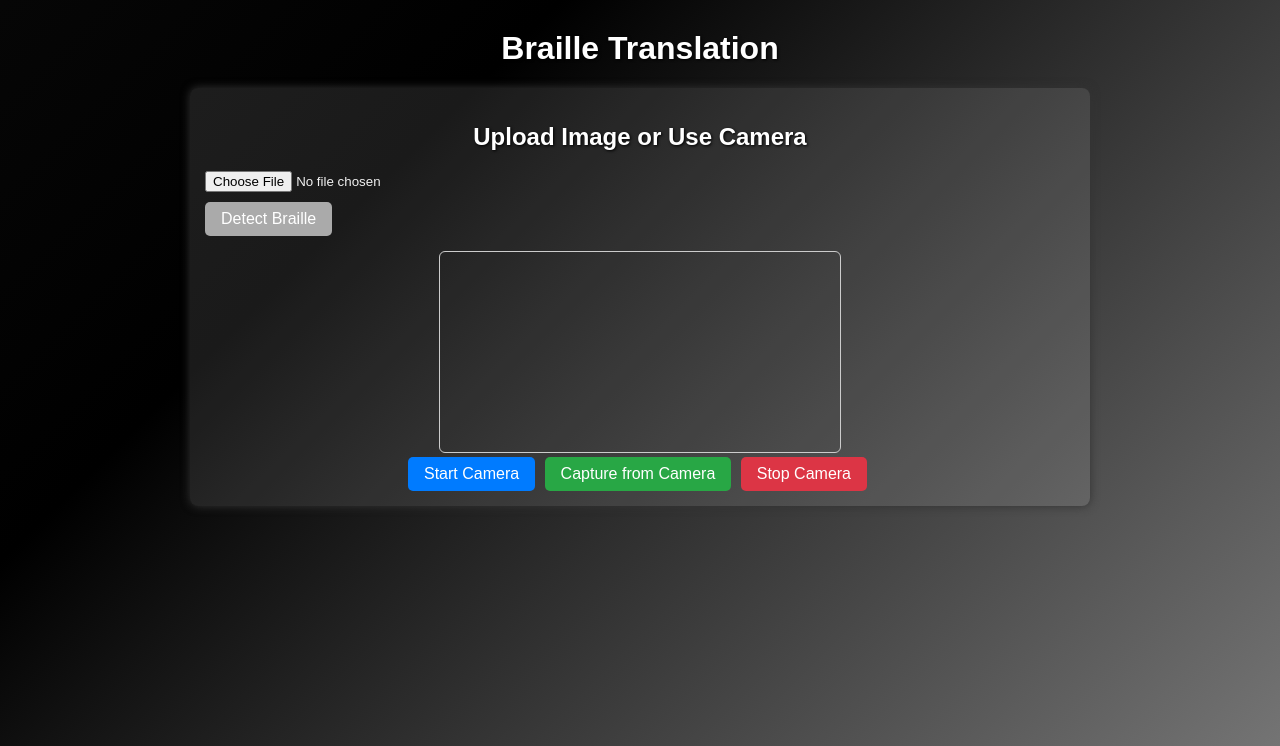
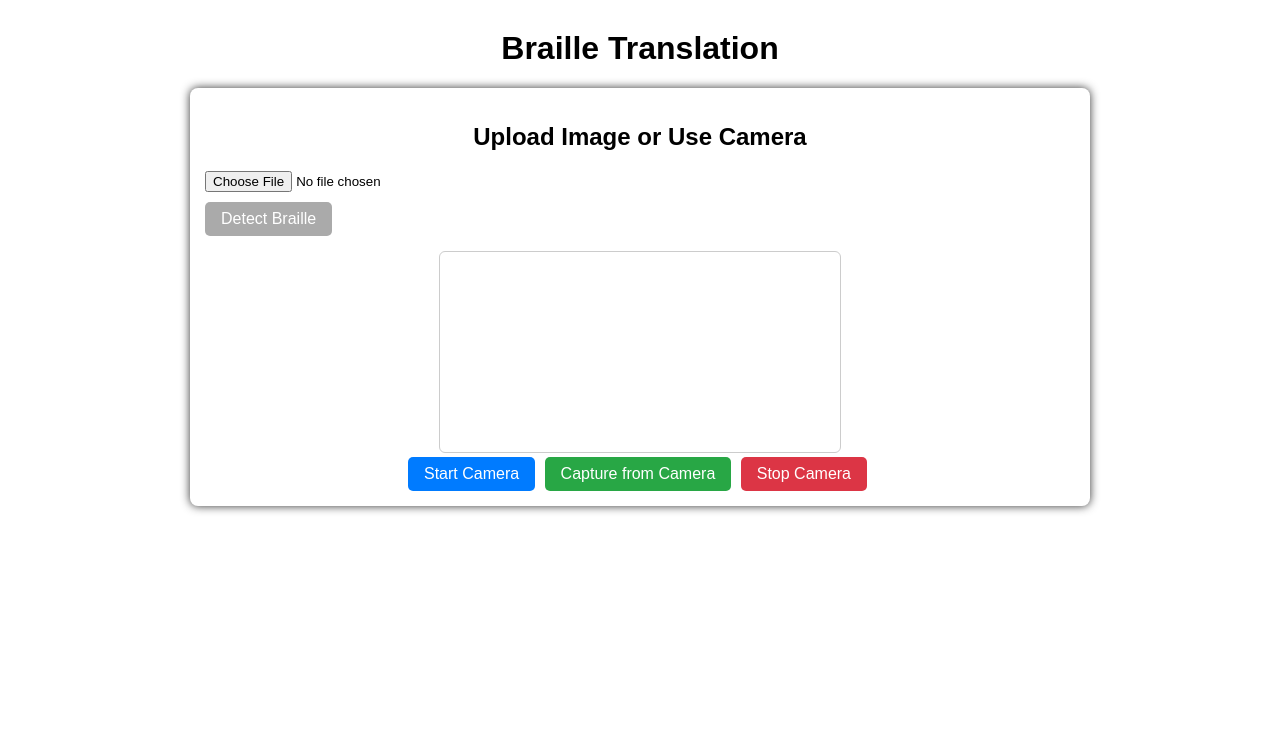
Before and after one commit to Prakash0062/Braille_Dots_Detection, a Flask app: page / in a window 1280 px wide. Shown: the top 746 px of the page. Run offline with Flask 3, Linux system fonts and the light colour scheme.

Commit message:
Update index.html

```diff
--- a/templates/index.html
+++ b/templates/index.html
@@ -10,10 +10,8 @@
       max-width: 900px;
       margin: 30px auto;
       padding: 0 20px;
-      background: linear-gradient(-45deg, #c0c0c0, #000000, #1a1a1a, #4d4d4d);
-      background-size: 400% 400%;
-      animation: gradientBG 12s ease infinite;
-      color: #f0f0f0;
+      background: #ffffff;
+      color: #000000;
     }
 
     @keyframes gradientBG {
@@ -24,8 +22,8 @@
 
     h1, h2 {
       text-align: center;
-      color: #ffffff;
-      text-shadow: 1px 1px 3px #000;
+      color: #000000;
+      text-shadow: none;
     }
 
     section {
```
